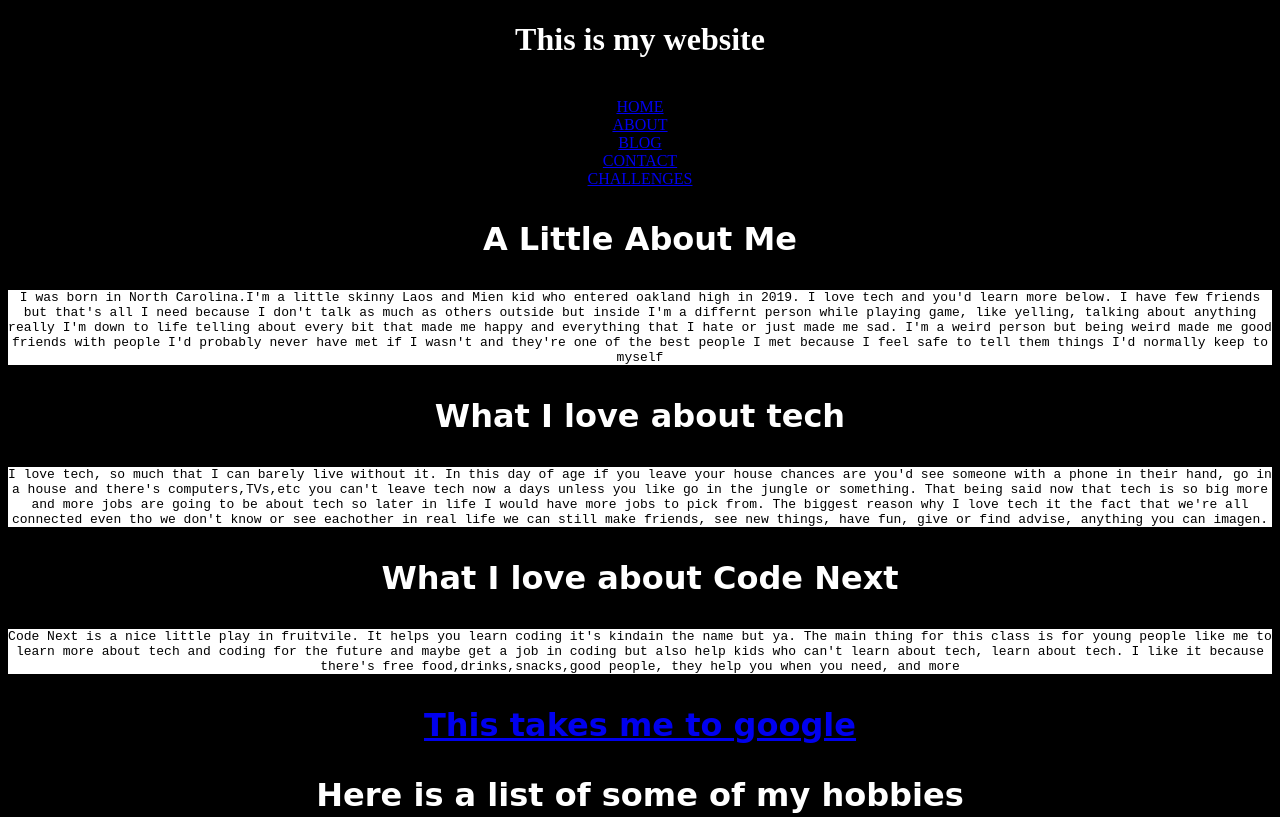
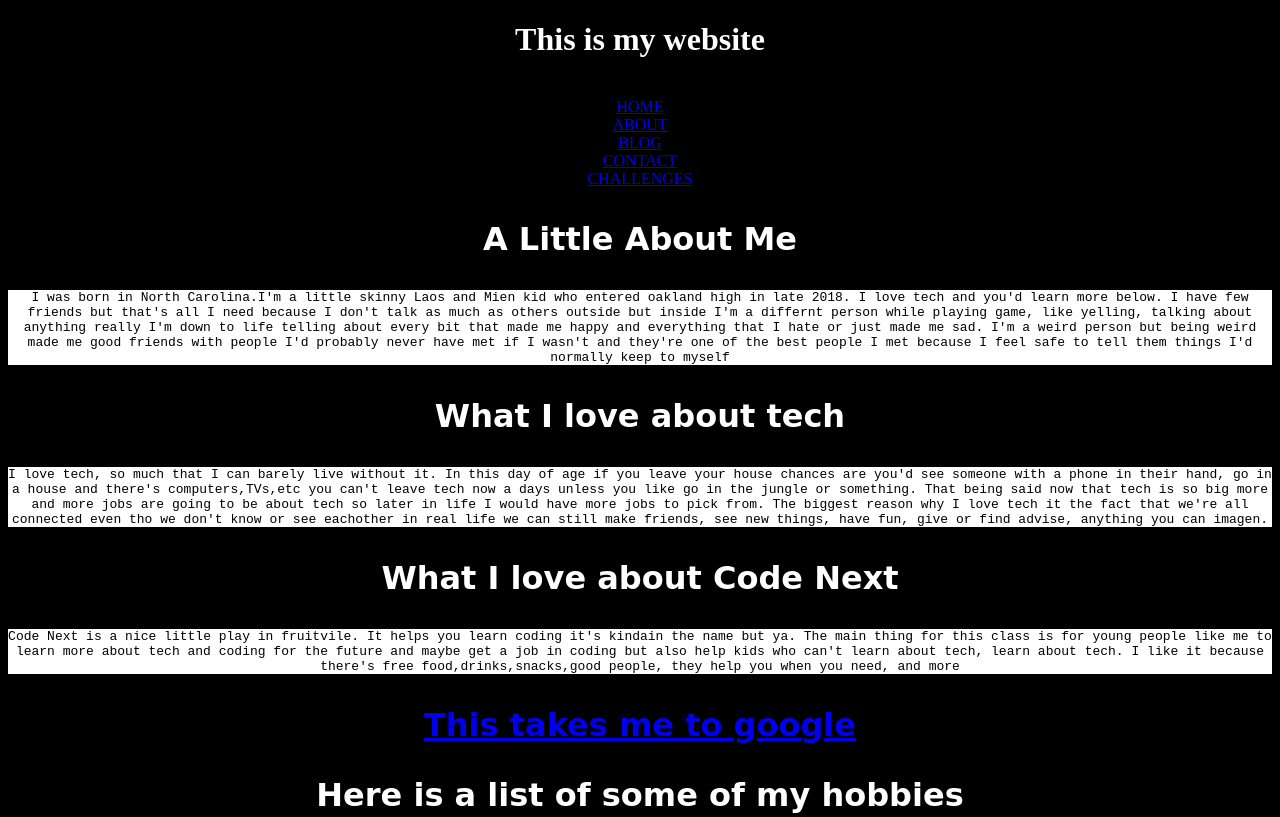
Before and after one commit to TheOtakuNinja/Jacob-s-Personal-Porfoilo, a plain HTML site: page index.html in a window 1280 px wide. Shown: the top 817 px of the page. Drawn offline with Linux system fonts and the light colour scheme.

Commit message:
changed more text

```diff
--- a/index.html
+++ b/index.html
@@ -20,7 +20,7 @@
 <a href="#challenges">CHALLENGES</a>
 </nav>
 <h3 id="about">A Little About Me </h3>
-<p>I was born in North Carolina.I'm a little skinny Laos and Mien kid who entered oakland high in 2019. I love tech and you'd learn more below. I have few friends but that's all I need because I don't talk as much as others outside but inside I'm a differnt person while playing game, like yelling, talking about anything really I'm down to life telling about every bit that made me happy and everything that I hate or just made me sad. I'm a weird person but being weird made me good friends with people I'd probably never have met if I wasn't and they're one of the best people I met because I feel safe to tell them things I'd normally keep to myself</p>
+<p>I was born in North Carolina.I'm a little skinny Laos and Mien kid who entered oakland high in late 2018. I love tech and you'd learn more below. I have few friends but that's all I need because I don't talk as much as others outside but inside I'm a differnt person while playing game, like yelling, talking about anything really I'm down to life telling about every bit that made me happy and everything that I hate or just made me sad. I'm a weird person but being weird made me good friends with people I'd probably never have met if I wasn't and they're one of the best people I met because I feel safe to tell them things I'd normally keep to myself</p>
 
 <h3 id="about">What I love about tech</h3>
 <p>I love tech, so much that I can barely live without it. In this day of age if you leave your house chances are you'd see someone with a phone in their hand, go in a house and there's computers,TVs,etc you can't leave tech now a days unless you like go in the jungle or something. That being said now that tech is so big more and more jobs are going to be about tech so later in life I would have more jobs to pick from. The biggest reason why I love tech it the fact that we're all connected even tho we don't know or see eachother in real life we can still make friends, see new things, have fun, give or find advise, anything you can imagen.</p>
```
